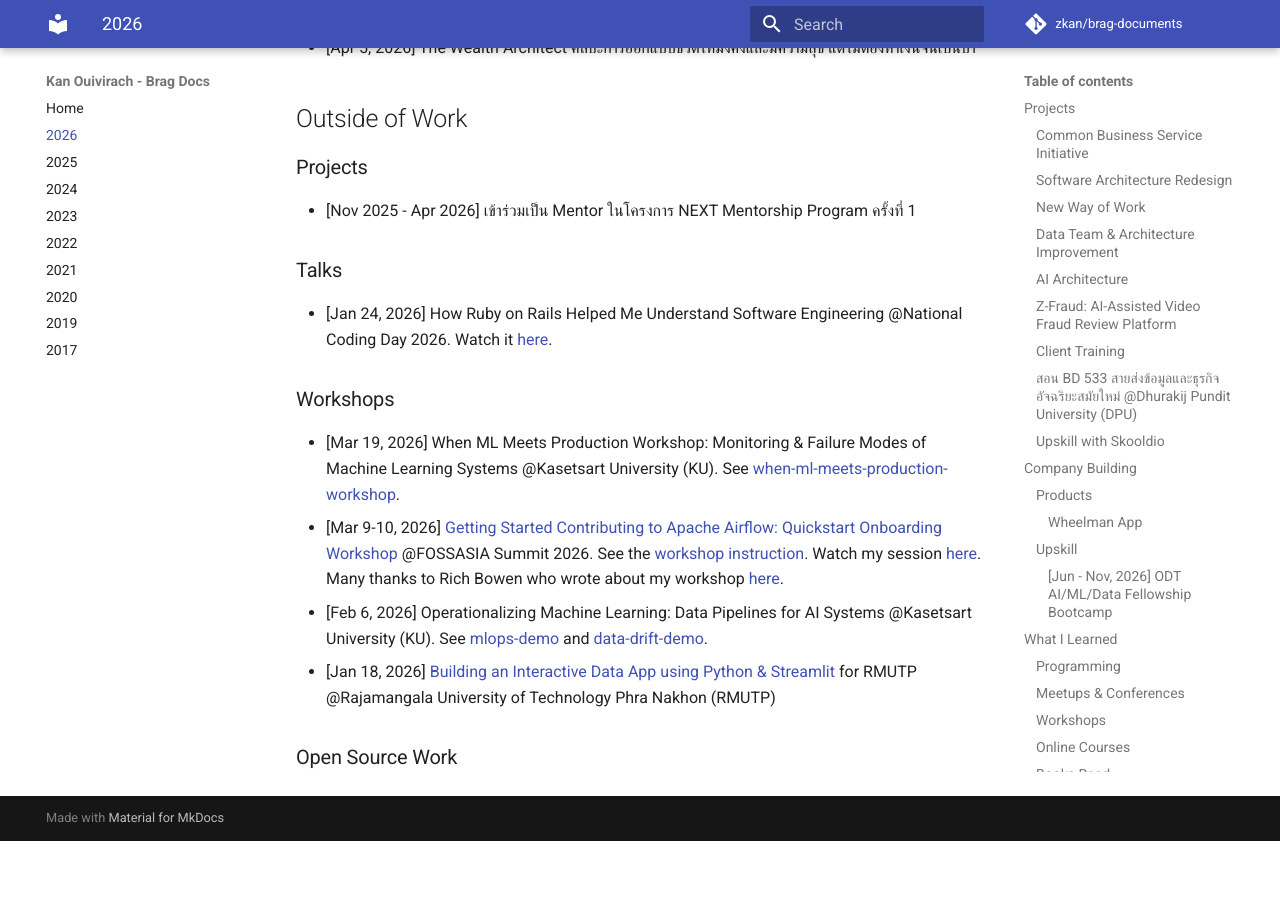
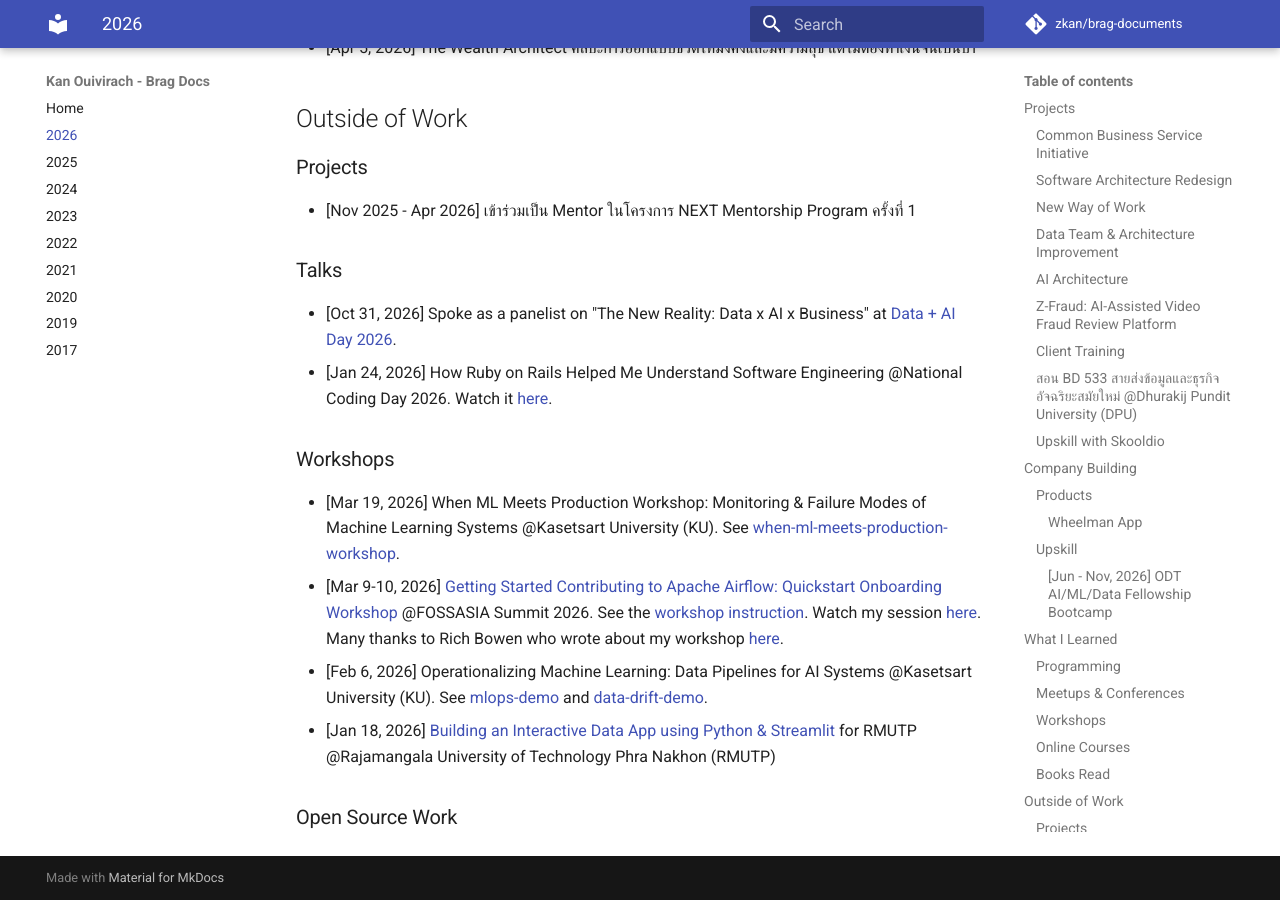
Before and after one commit to zkan/brag-documents, an MkDocs documentation site: the page built from docs/2026.md, in a window 1280 px wide and 900 px high, scrolled down 4081 px. Built offline with MkDocs 1.6.1 and Material for MkDocs 9.7.7, drawn with Linux system fonts in a browser that asks for light colours; comment, search, counter and statistics services are not loaded; before the commit the page ends 4922 px from its top, so only the background shows below that.

Commit message:
Add data + ai 2026 day in talks

```diff
--- a/docs/2026.md
+++ b/docs/2026.md
@@ -154,6 +154,8 @@
 
 ### Talks
 
+* [Oct 31, 2026] Spoke as a panelist on "The New Reality: Data x AI x Business"
+  at [Data + AI Day 2026](https://www.eventpop.me/e/166776/dataaiday-2026){target=_blank}.
 * [Jan 24, 2026] How Ruby on Rails Helped Me Understand Software Engineering
   @National Coding Day 2026. Watch it
   [here](https://www.youtube.com/watch?v=WywGjhaQNI0){target=_blank}.
```
